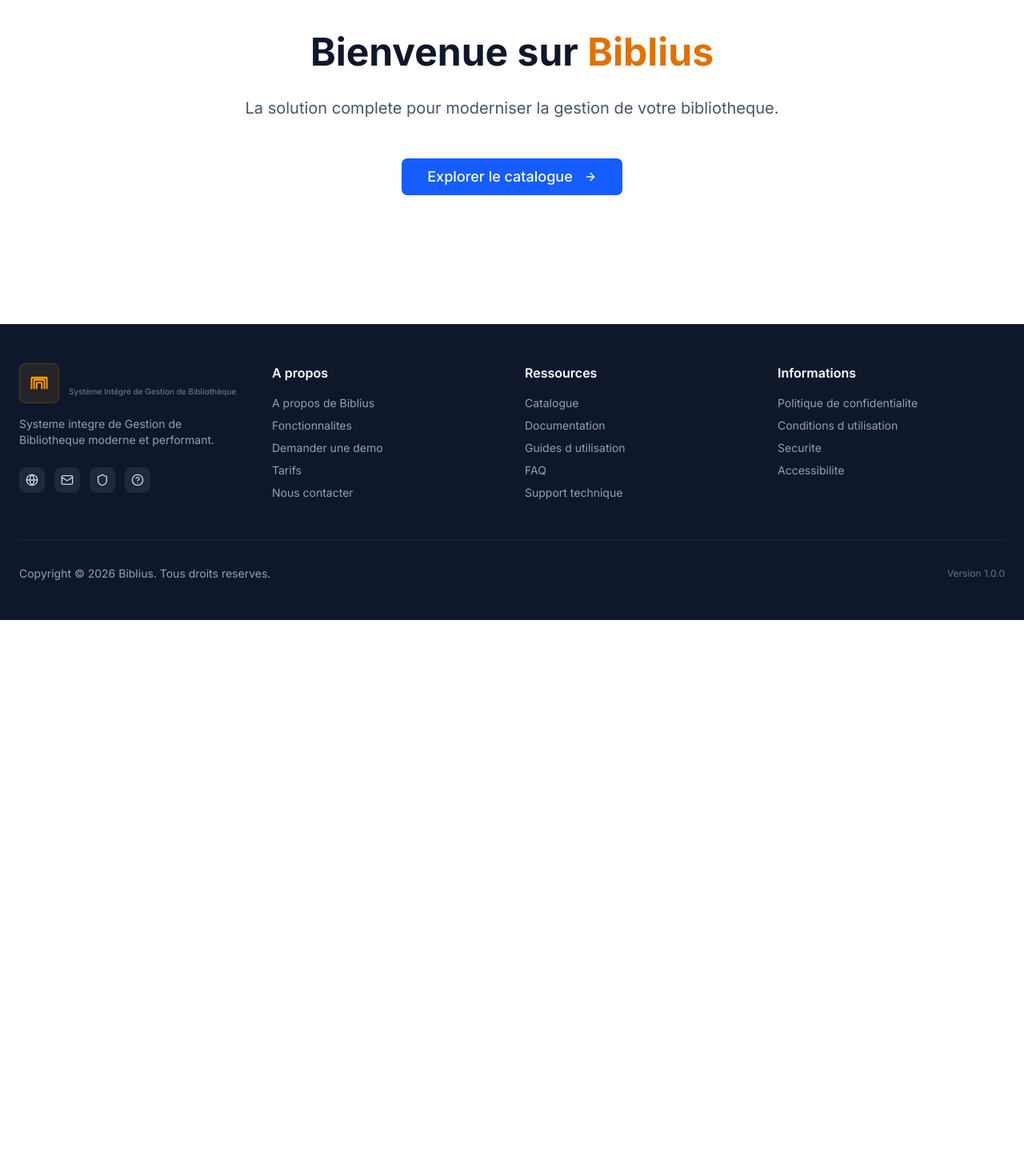
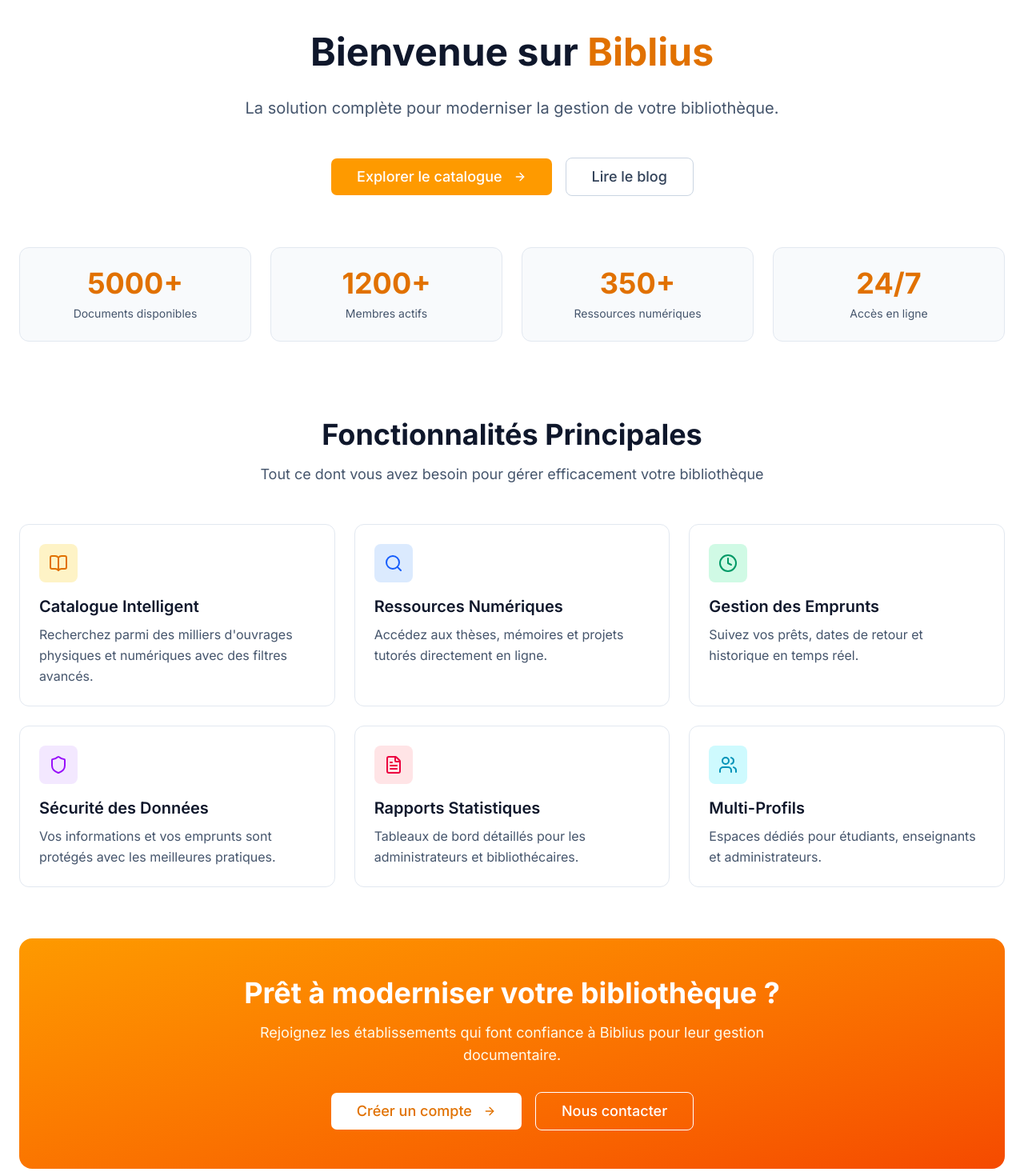
Before and after one commit to jamal0042/biblius_tutor-_3, a Next.js app: page / in a window 1280 px wide. Shown: the part 620-2090 px from the top of the page at 80% size. Before the commit the page ends 1395 px from the top, so only its background shows below. Built offline with nearby package versions, Linux system fonts and the light colour scheme; no server answers.

Commit message:
finalisations de probleme lier à la meta donné avec les composant et creations app wrapper pour les composant

```diff
--- a/src/app/layout.tsx
+++ b/src/app/layout.tsx
@@ -1,10 +1,7 @@
 import type { Metadata } from "next"
 import { Inter } from "next/font/google"
 import "./globals.css"
-  import { ThemeProvider } from "@/components/theme-provider"
-  import { AuthProvider } from "@/hooks/use-auth"
-  import { SplashScreen } from "@/components/splash-screen"
-  import { useState, useEffect } from "react"
+import { AppWrapper } from "@/components/app-wrapper"
 
 const inter = Inter({ subsets: ["latin"] })
 
@@ -18,27 +15,10 @@
 }: Readonly<{
   children: React.ReactNode
 }>) {
-    const [isLoading, setIsLoading] = useState(true)
-
-    useEffect(() => {
-      // Simule un chargement initial de 2 secondes
-      const timer = setTimeout(() => {
-        setIsLoading(false)
-      }, 2000)
-
-      return () => clearTimeout(timer)
-    }, [])
-
   return (
     <html lang="fr" suppressHydrationWarning>
       <body className={inter.className}>
-          {/* On ne passe que defaultTheme pour éviter les conflits de types */}
-          <ThemeProvider defaultTheme="system">
-            <AuthProvider>
-              <SplashScreen isLoading={isLoading} />
-              {children}
-            </AuthProvider>
-          </ThemeProvider>
+        <AppWrapper>{children}</AppWrapper>
       </body>
     </html>
   )
--- a/src/app/page.tsx
+++ b/src/app/page.tsx
@@ -1,19 +1,66 @@
-import { ArrowRight } from "lucide-react"
+import { ArrowRight, BookOpen, Search, Users, Clock, Shield, FileText } from "lucide-react"
 import { Button } from "@/components/ui/button"
 import { Header } from "@/components/header"
 import { Footer } from "@/components/footer"
 import { HeroCarousel } from "@/components/hero-carousel"
 import Link from "next/link"
 
+const features = [
+  {
+    icon: BookOpen,
+    title: "Catalogue Intelligent",
+    description: "Recherchez parmi des milliers d'ouvrages physiques et numériques avec des filtres avancés.",
+    color: "bg-amber-100 dark:bg-amber-500/20 text-amber-600 dark:text-amber-500"
+  },
+  {
+    icon: Search,
+    title: "Ressources Numériques",
+    description: "Accédez aux thèses, mémoires et projets tutorés directement en ligne.",
+    color: "bg-blue-100 dark:bg-blue-500/20 text-blue-600 dark:text-blue-500"
+  },
+  {
+    icon: Clock,
+    title: "Gestion des Emprunts",
+    description: "Suivez vos prêts, dates de retour et historique en temps réel.",
+    color: "bg-emerald-100 dark:bg-emerald-500/20 text-emerald-600 dark:text-emerald-500"
+  },
+  {
+    icon: Shield,
+    title: "Sécurité des Données",
+    description: "Vos informations et vos emprunts sont protégés avec les meilleures pratiques.",
+    color: "bg-purple-100 dark:bg-purple-500/20 text-purple-600 dark:text-purple-500"
+  },
+  {
+    icon: FileText,
+    title: "Rapports Statistiques",
+    description: "Tableaux de bord détaillés pour les administrateurs et bibliothécaires.",
+    color: "bg-rose-100 dark:bg-rose-500/20 text-rose-600 dark:text-rose-500"
+  },
+  {
+    icon: Users,
+    title: "Multi-Profils",
+    description: "Espaces dédiés pour étudiants, enseignants et administrateurs.",
+    color: "bg-cyan-100 dark:bg-cyan-500/20 text-cyan-600 dark:text-cyan-500"
+  }
+]
+
+const stats = [
+  { value: "5000+", label: "Documents disponibles" },
+  { value: "1200+", label: "Membres actifs" },
+  { value: "350+", label: "Ressources numériques" },
+  { value: "24/7", label: "Accès en ligne" }
+]
+
 export default function HomePage() {
   return (
     <div className="min-h-screen bg-white dark:bg-slate-950 transition-colors duration-300 flex flex-col">
-      <Header/>
+      <Header />
 
       <main className="flex-1">
         {/* Carrousel en haut de page */}
         <HeroCarousel />
 
+        {/* Section Héros */}
         <div className="max-w-7xl mx-auto px-6 py-16 md:py-24">
           <div className="text-center space-y-8 mb-16">
             <h1 className="text-4xl md:text-5xl font-bold text-slate-900 dark:text-white">
@@ -23,19 +70,93 @@ export default function HomePage() {
               </span>
             </h1>
             <p className="text-xl text-slate-600 dark:text-slate-400 max-w-3xl mx-auto">
-              La solution complete pour moderniser la gestion de votre bibliotheque.
+              La solution complète pour moderniser la gestion de votre bibliothèque.
             </p>
             <div className="flex flex-col sm:flex-row items-center justify-center gap-4 pt-4">
               <Link href="/catalogue">
-                <Button size="lg" className="w-full sm:w-auto bg-blue-600 hover:bg-blue-700 dark:bg-amber-500 dark:hover:bg-amber-600 text-white px-8 h-12 text-lg">
+                <Button size="lg" className="w-full sm:w-auto bg-amber-500 hover:bg-amber-600 text-white px-8 h-12 text-lg">
                   Explorer le catalogue
                   <ArrowRight className="ml-2 w-5 h-5" />
+                </Button>
+              </Link>
+              <Link href="/blog">
+                <Button size="lg" variant="outline" className="w-full sm:w-auto border-slate-300 dark:border-slate-700 text-slate-700 dark:text-slate-300 hover:bg-slate-100 dark:hover:bg-slate-800 px-8 h-12 text-lg">
+                  Lire le blog
                 </Button>
               </Link>
             </div>
           </div>
 
-          {/* Vous pouvez remettre ici votre section "Fonctionnalites" et "Statistiques" si vous le souhaitez */}
+          {/* Section Statistiques */}
+          <div className="grid grid-cols-2 md:grid-cols-4 gap-6 mb-24">
+            {stats.map((stat, index) => (
+              <div
+                key={index}
+                className="text-center p-6 bg-slate-50 dark:bg-slate-900 rounded-xl border border-slate-200 dark:border-slate-800"
+              >
+                <div className="text-3xl md:text-4xl font-bold text-amber-600 dark:text-amber-500 mb-2">
+                  {stat.value}
+                </div>
+                <div className="text-sm text-slate-600 dark:text-slate-400">
+                  {stat.label}
+                </div>
+              </div>
+            ))}
+          </div>
+
+          {/* Section Fonctionnalités */}
+          <div className="mb-16">
+            <div className="text-center mb-12">
+              <h2 className="text-3xl md:text-4xl font-bold text-slate-900 dark:text-white mb-4">
+                Fonctionnalités Principales
+              </h2>
+              <p className="text-lg text-slate-600 dark:text-slate-400 max-w-2xl mx-auto">
+                Tout ce dont vous avez besoin pour gérer efficacement votre bibliothèque
+              </p>
+            </div>
+
+            <div className="grid grid-cols-1 md:grid-cols-2 lg:grid-cols-3 gap-6">
+              {features.map((feature, index) => (
+                <div
+                  key={index}
+                  className="group p-6 bg-white dark:bg-slate-900 rounded-xl border border-slate-200 dark:border-slate-800 hover:border-amber-500/50 hover:shadow-lg transition-all duration-300"
+                >
+                  <div className={`w-12 h-12 rounded-lg flex items-center justify-center mb-4 ${feature.color}`}>
+                    <feature.icon className="w-6 h-6" />
+                  </div>
+                  <h3 className="text-xl font-semibold text-slate-900 dark:text-white mb-2 group-hover:text-amber-600 dark:group-hover:text-amber-500 transition-colors">
+                    {feature.title}
+                  </h3>
+                  <p className="text-slate-600 dark:text-slate-400 leading-relaxed">
+                    {feature.description}
+                  </p>
+                </div>
+              ))}
+            </div>
+          </div>
+
+          {/* Section Call-to-Action */}
+          <div className="bg-gradient-to-br from-amber-500 to-orange-600 rounded-2xl p-8 md:p-12 text-center text-white">
+            <h2 className="text-3xl md:text-4xl font-bold mb-4">
+              Prêt à moderniser votre bibliothèque ?
+            </h2>
+            <p className="text-lg text-amber-50 mb-8 max-w-2xl mx-auto">
+              Rejoignez les établissements qui font confiance à Biblius pour leur gestion documentaire.
+            </p>
+            <div className="flex flex-col sm:flex-row items-center justify-center gap-4">
+              <Link href="/register">
+                <Button size="lg" className="w-full sm:w-auto bg-white text-amber-600 hover:bg-slate-100 px-8 h-12 text-lg">
+                  Créer un compte
+                  <ArrowRight className="ml-2 w-5 h-5" />
+                </Button>
+              </Link>
+              <Link href="/contact">
+                <Button size="lg" variant="outline" className="w-full sm:w-auto border-white text-white hover:bg-white/10 px-8 h-12 text-lg">
+                  Nous contacter
+                </Button>
+              </Link>
+            </div>
+          </div>
         </div>
       </main>
 
--- /dev/null
+++ b/src/components/app-wrapper.tsx
@@ -0,0 +1,28 @@
+    "use client"
+
+    import { useState, useEffect } from "react"
+    import { ThemeProvider } from "@/components/theme-provider"
+    import { AuthProvider } from "@/hooks/use-auth"
+    import { SplashScreen } from "@/components/splash-screen"
+
+    export function AppWrapper({ children }: { children: React.ReactNode }) {
+    const [isLoading, setIsLoading] = useState(true)
+
+    useEffect(() => {
+        // Simule un chargement initial de 2 secondes
+        const timer = setTimeout(() => {
+        setIsLoading(false)
+        }, 2000)
+
+        return () => clearTimeout(timer)
+    }, [])
+
+    return (
+        <ThemeProvider defaultTheme="system">
+        <AuthProvider>
+            <SplashScreen isLoading={isLoading} />
+            {children}
+        </AuthProvider>
+        </ThemeProvider>
+    )
+    }
```
Also changed, not shown: src/components/splash-screen.tsx (+15 -64 lines). Lines whose indentation alone changed are shown as unchanged.
